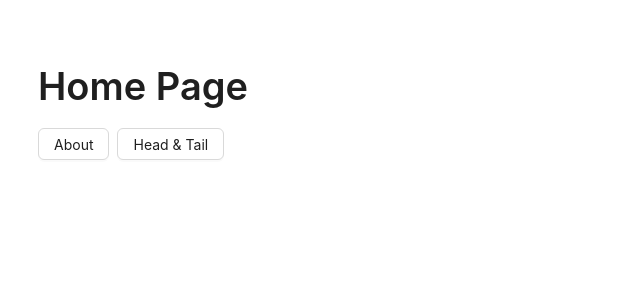
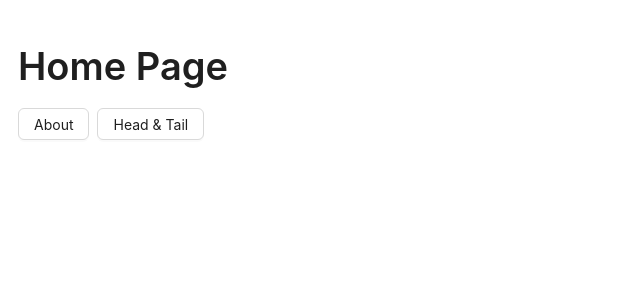
Before and after one commit to ayush7078/Head-Tail-App, a React (Create React App) app: page / in a window 1280 px wide. Shown: the top 300 px of the page, without its empty margins (0-640 px from the left). Built offline with nearby package versions, Linux system fonts and the light colour scheme.

Commit message:
decrase in padding fro  top in home page

```diff
--- a/src/pages/Home.jsx
+++ b/src/pages/Home.jsx
@@ -6,7 +6,7 @@ const { Title } = Typography;
 
 const Home = () => {
   return (
-    <div style={{ padding: 30 }}>
+    <div style={{ padding: 10 }}>
       <Title>Home Page</Title>
       <Space>
         <Link to="/about">
```
